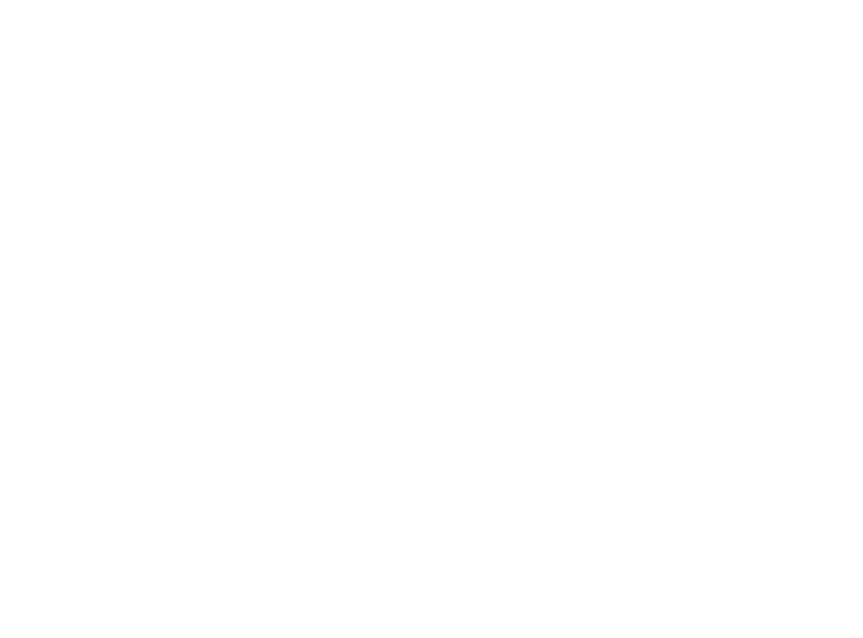
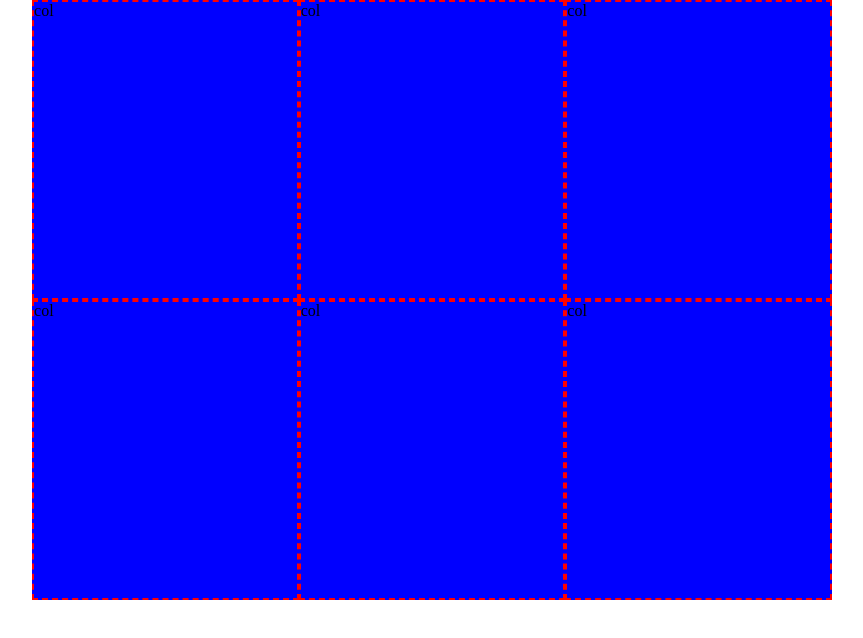
Before and after one commit to mbalbino1997/html-css-boolando, a plain HTML site: page index.html in a window 1280 px wide. Shown: the whole page, without its empty margins (208-1071 px from the left). Drawn offline with Linux system fonts and the light colour scheme.

Commit message:
add:debug layout

```diff
--- a/css/style.css
+++ b/css/style.css
@@ -17,5 +17,22 @@ img {
 }
 /* layout */
 .container {
+    max-width: 800px;
+    margin:0 auto;
 
 }
+.row {
+    display: flex;
+    justify-content: center;
+    align-items: center;
+    flex-wrap: wrap;
+}
+
+/*debug*/
+.debug {
+    background-color: blue;
+    flex-basis: 33.33%;
+    border: 2px dashed red;
+    min-height: 300px;
+
+}
--- a/index.html
+++ b/index.html
@@ -7,6 +7,19 @@
     <link rel="stylesheet" href="./css/style.css">
 </head>
 <body>
+    <section class="section">
+        <div class="container">
+          <div class="row">
+             <div class="col debug">col</div>
+             <div class="col debug">col</div>
+             <div class="col debug">col</div>
+             <div class="col debug">col</div>
+             <div class="col debug">col</div>
+             <div class="col debug">col</div>
+
+          </div>
+        </div>
+      </section>
 
 </body>
 </html>
```
